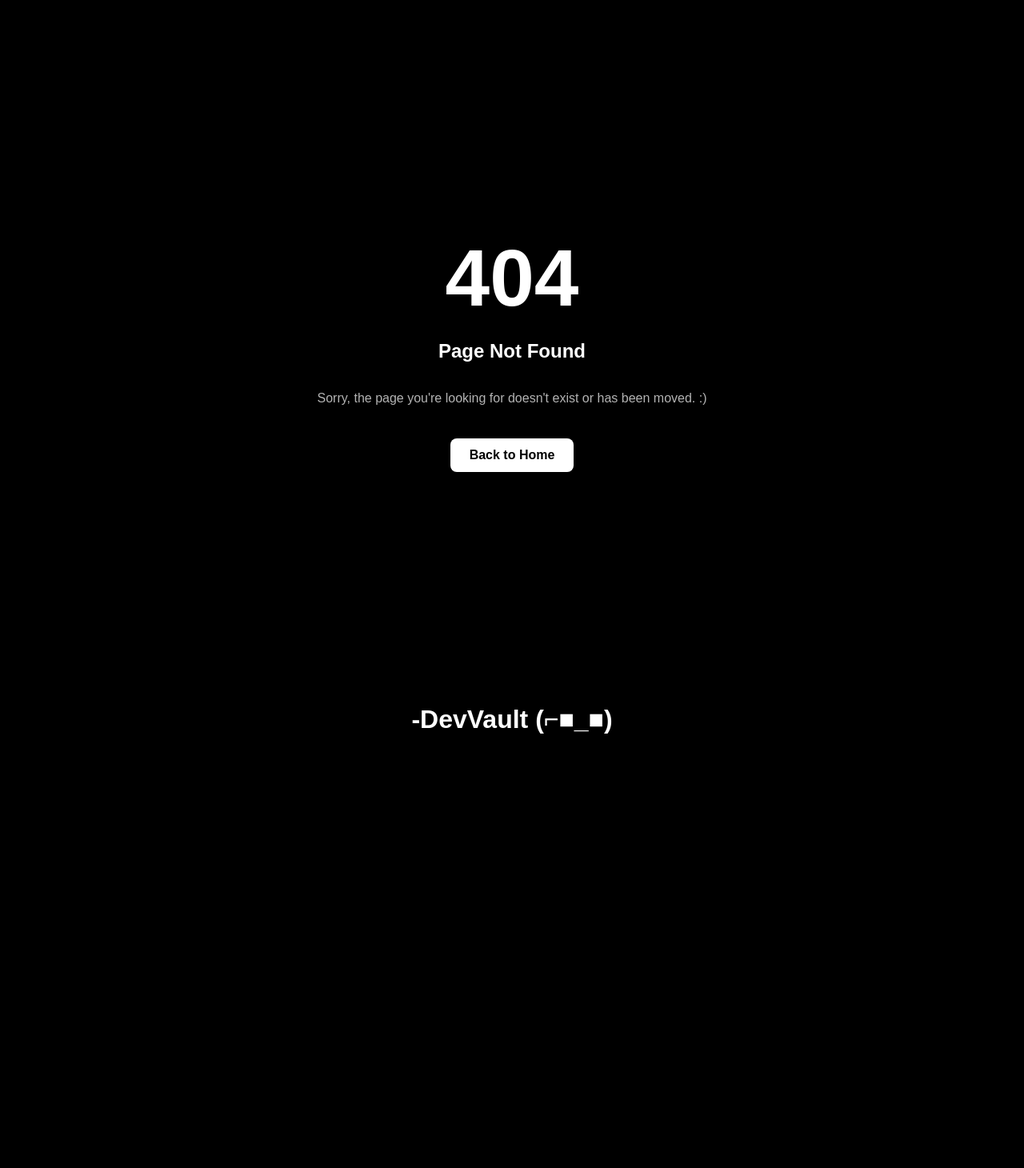
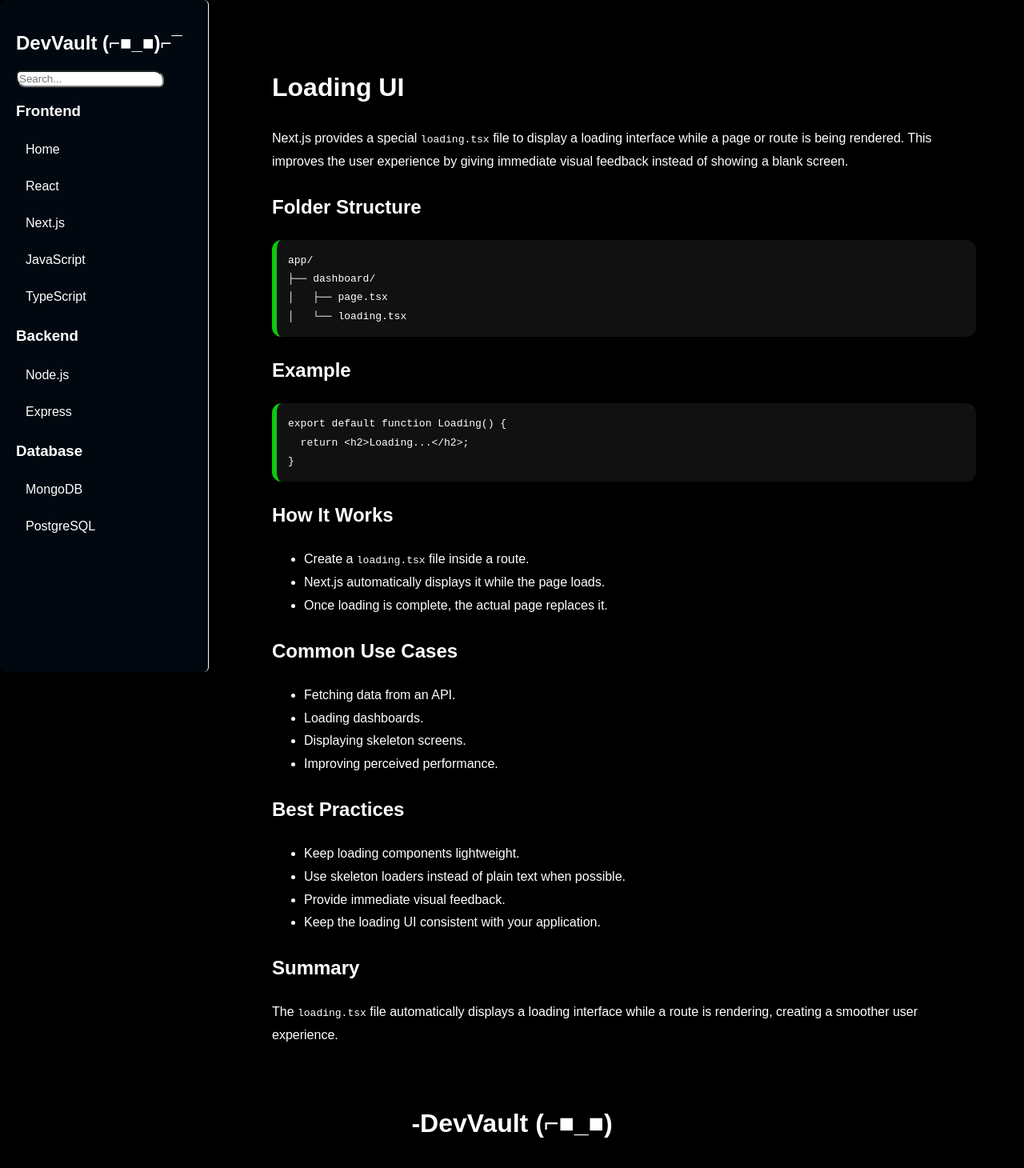
Before and after one commit to asmitbiswas/Project-Next-JS, a Next.js app in the folder app/: page /Next.js/LoadingPage in a window 1280 px wide. Before the commit this address had no page. Shown: the top 1460 px of the page at 80% size. Before the commit the page ends 958 px from the top, so only its background shows below. Built offline with nearby package versions, Linux system fonts and the light colour scheme.

Commit message:
Done Loading page :

```diff
--- /dev/null
+++ b/app/app/(categories)/Next.js/(NextTopics)/LoadingPage/page.tsx
@@ -0,0 +1,87 @@
+// import Sidebar from "@/app/components/page";
+
+export default function LoadingPage() {
+  return (
+    <div>
+      {/* <Sidebar /> */}
+
+      <div>
+        <h1>Loading UI</h1>
+
+        <p>
+          Next.js provides a special <code>loading.tsx</code> file to display
+          a loading interface while a page or route is being rendered.
+          This improves the user experience by giving immediate visual
+          feedback instead of showing a blank screen.
+        </p>
+
+        <h2>Folder Structure</h2>
+
+        <pre
+        style={{
+            overflowX:"auto",
+            borderRadius:"12px",
+            background:"#111",
+            padding:"14px",
+            borderLeft:"6px solid rgb(13, 200, 13)"
+        }}
+        >
+{`app/
+├── dashboard/
+│   ├── page.tsx
+│   └── loading.tsx`}
+        </pre>
+
+        <h2>Example</h2>
+
+        <pre
+               style={{
+            overflowX:"auto",
+            borderRadius:"12px",
+            background:"#111",
+            padding:"14px",
+            borderLeft:"6px solid rgb(13, 200, 13)"
+        }}
+        >
+{`export default function Loading() {
+  return <h2>Loading...</h2>;
+}`}
+        </pre>
+
+        <h2>How It Works</h2>
+
+        <ul>
+          <li>Create a <code>loading.tsx</code> file inside a route.</li>
+          <li>Next.js automatically displays it while the page loads.</li>
+          <li>Once loading is complete, the actual page replaces it.</li>
+        </ul>
+
+        <h2>Common Use Cases</h2>
+
+        <ul>
+          <li>Fetching data from an API.</li>
+          <li>Loading dashboards.</li>
+          <li>Displaying skeleton screens.</li>
+          <li>Improving perceived performance.</li>
+        </ul>
+
+        <h2>Best Practices</h2>
+
+        <ul>
+          <li>Keep loading components lightweight.</li>
+          <li>Use skeleton loaders instead of plain text when possible.</li>
+          <li>Provide immediate visual feedback.</li>
+          <li>Keep the loading UI consistent with your application.</li>
+        </ul>
+
+        <h2>Summary</h2>
+
+        <p>
+          The <code>loading.tsx</code> file automatically displays a loading
+          interface while a route is rendering, creating a smoother user
+          experience.
+        </p>
+      </div>
+    </div>
+  );
+}
--- a/app/app/(categories)/Next.js/page.tsx
+++ b/app/app/(categories)/Next.js/page.tsx
@@ -64,7 +64,7 @@ export default function NextJS() {
           <li><Link href="/Next.js/Routing" style={{color:"white"}}>Routing</Link></li>
           <li><Link href="/Next.js/ServerClientComponents" style={{color:"white"}}>Server & Client Components</Link></li>
           <li><Link href="/Next.js/Navigation" style={{color:"white"}}>Navigation</Link></li>
-          <li>Loading & Error Pages</li>
+          <li><Link href="/Next.js/LoadingPage" style={{color:"white"}}>Lodaing and error page</Link></li>
           <li>Data Fetching</li>
           <li>Metadata</li>
           <li>API Routes</li>
```
